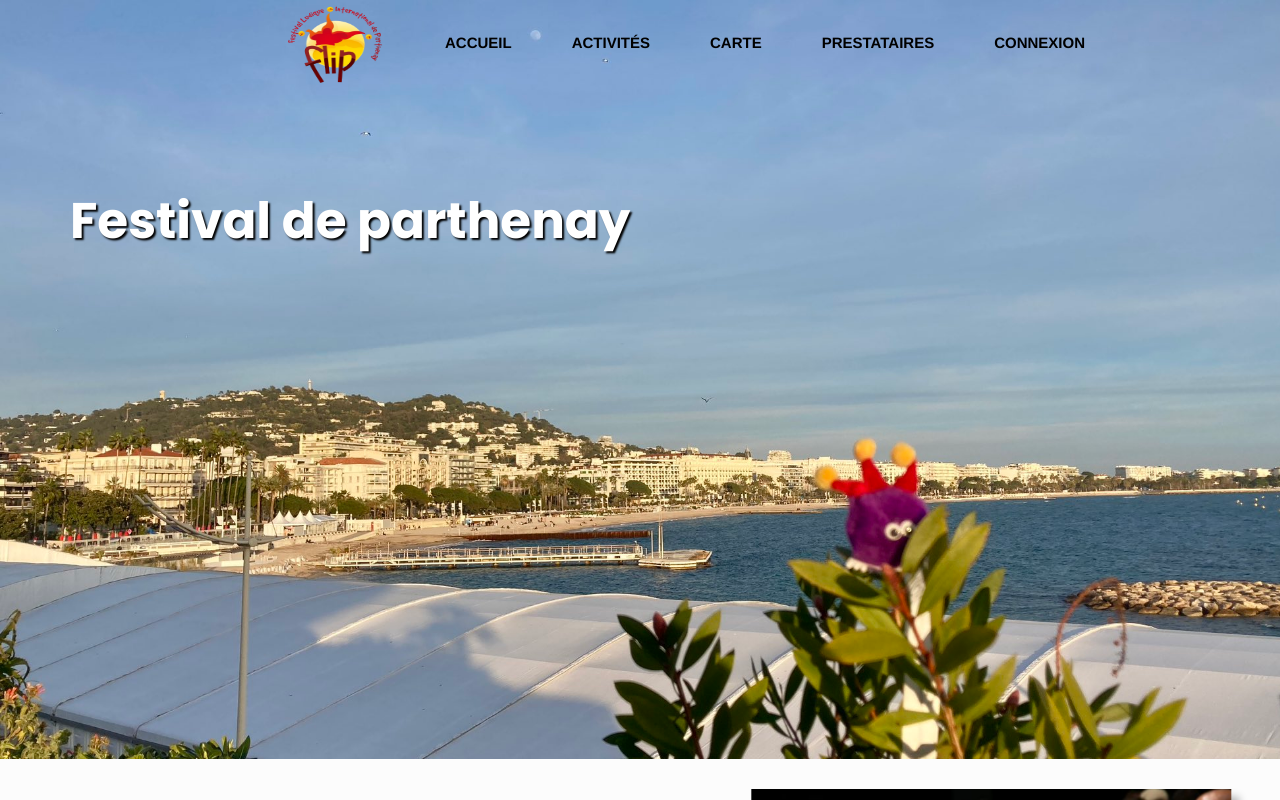
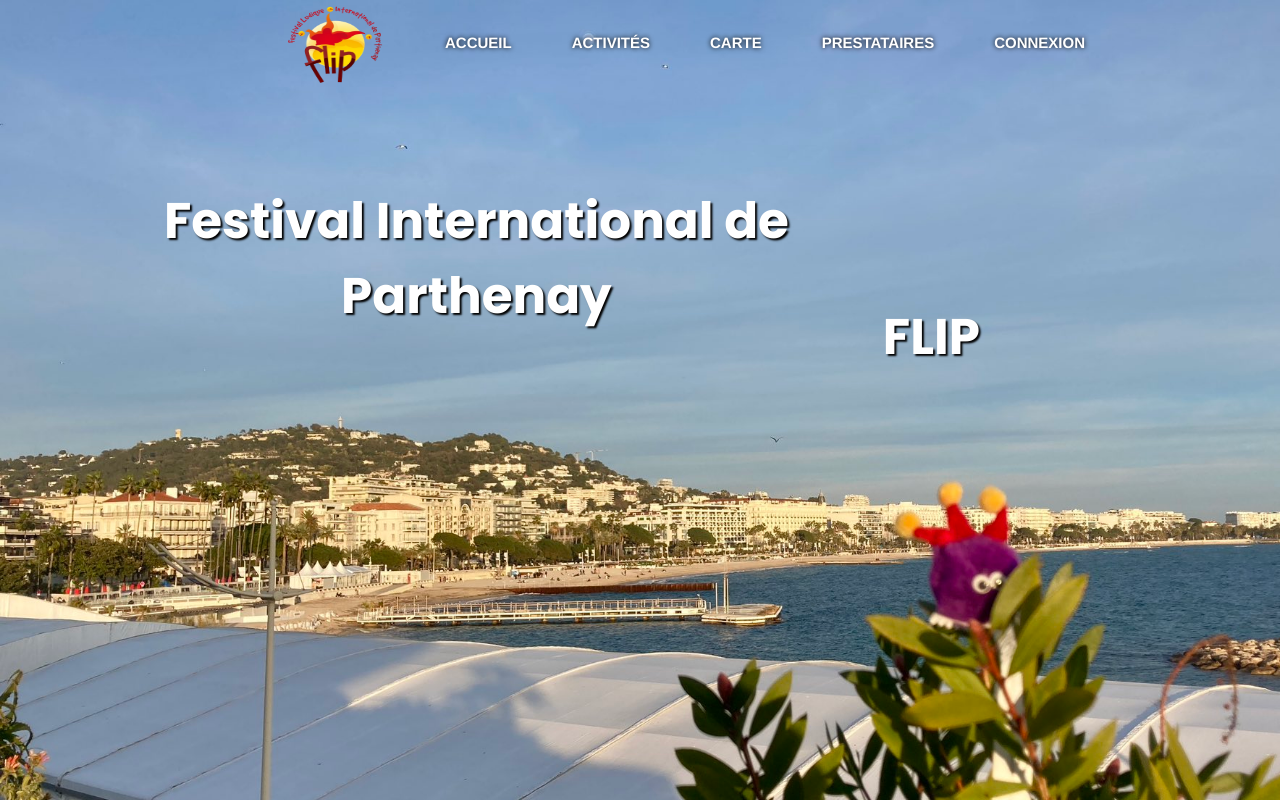
Before and after one commit to sbonnin3/sae, a Vue app: page /Accueil in a window 1280 px wide. Shown: the top 800 px of the page. Built offline with nearby package versions, Linux system fonts and the light colour scheme.

Commit message:
aaa
aaaa

```diff
--- a/src/components/NavBar.vue
+++ b/src/components/NavBar.vue
@@ -93,13 +93,18 @@
   box-shadow: 0 6px 4px rgba(0, 0, 0, 0.1);
   z-index: 1000;
   height: 80px;
-  transition: background-color 0.5s ease-in-out; /* Transition douce entre les styles */
+  transition: background-color 0.40s ease-in-out; /* Transition douce entre les styles */
 }
 
 /* Styles pour la navbar transparente */
 .navbar-transparent {
   background-color: transparent; /* Transparent lorsque `isScrolled` est faux */
   box-shadow: none; /* Supprimer l'ombre */
+}
+
+.navbar-transparent p.nav-item {
+  color: white;
+  text-shadow: black 0px 0px 5px;
 }
 
 /* Styles pour la navbar visible */
@@ -128,7 +133,7 @@
   display: flex;
   align-items: center;
   position: relative;
-  transition: transform 0.3s ease, color 0.3s ease;
+  transition: transform 0.3s ease, color 0.3s ease, text-shadow 0.3s ease;
   color: black;
 }
 
--- a/src/views/Accueil.vue
+++ b/src/views/Accueil.vue
@@ -1,7 +1,8 @@
 <template>
   <div class="accueilpage">
     <div class="introduction-container">
-      <h1>Festival de parthenay</h1>
+      <h1>Festival International de Parthenay</h1><br>
+      <h3>FLIP</h3>
     </div>
 
 
@@ -107,6 +108,7 @@
 
 .introduction-container {
   display: flex;
+  flex-direction: row;
   padding-top: 150px;
   width: 100%;
 
@@ -121,6 +123,16 @@
   margin-left: 70px;
   margin-bottom: 400px;
   padding-bottom: 100px;
+  font-family: "Poppins", sans-serif;
+  font-size: 50px;
+  text-shadow: black 2px 2px 2px;
+}
+
+.introduction-container > h3 {
+  color: white;
+  font-weight: bold;
+  padding-top: 100px;
+  padding-right: 300px;
   font-family: "Poppins", sans-serif;
   font-size: 50px;
   text-shadow: black 2px 2px 2px;
```
